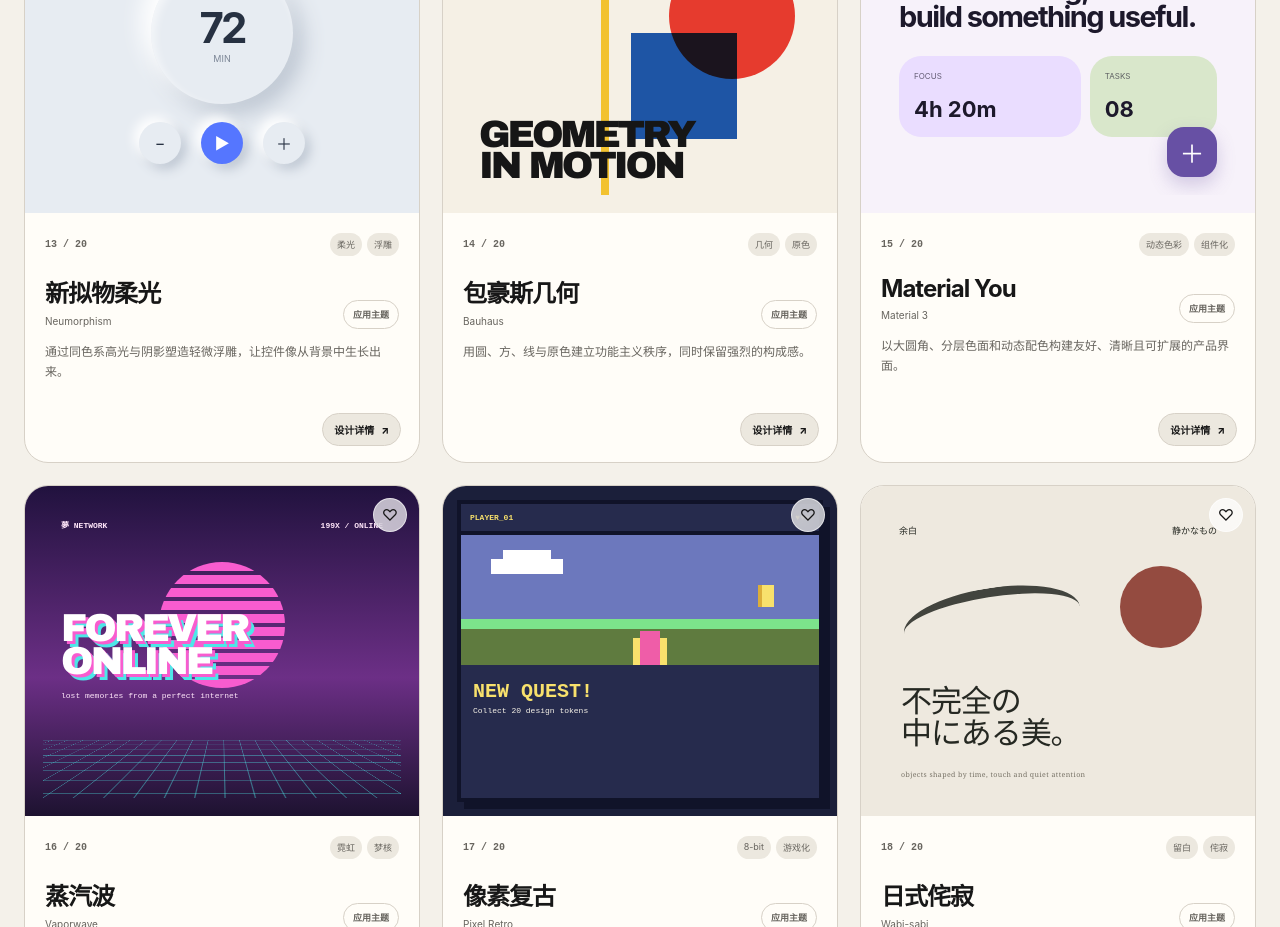
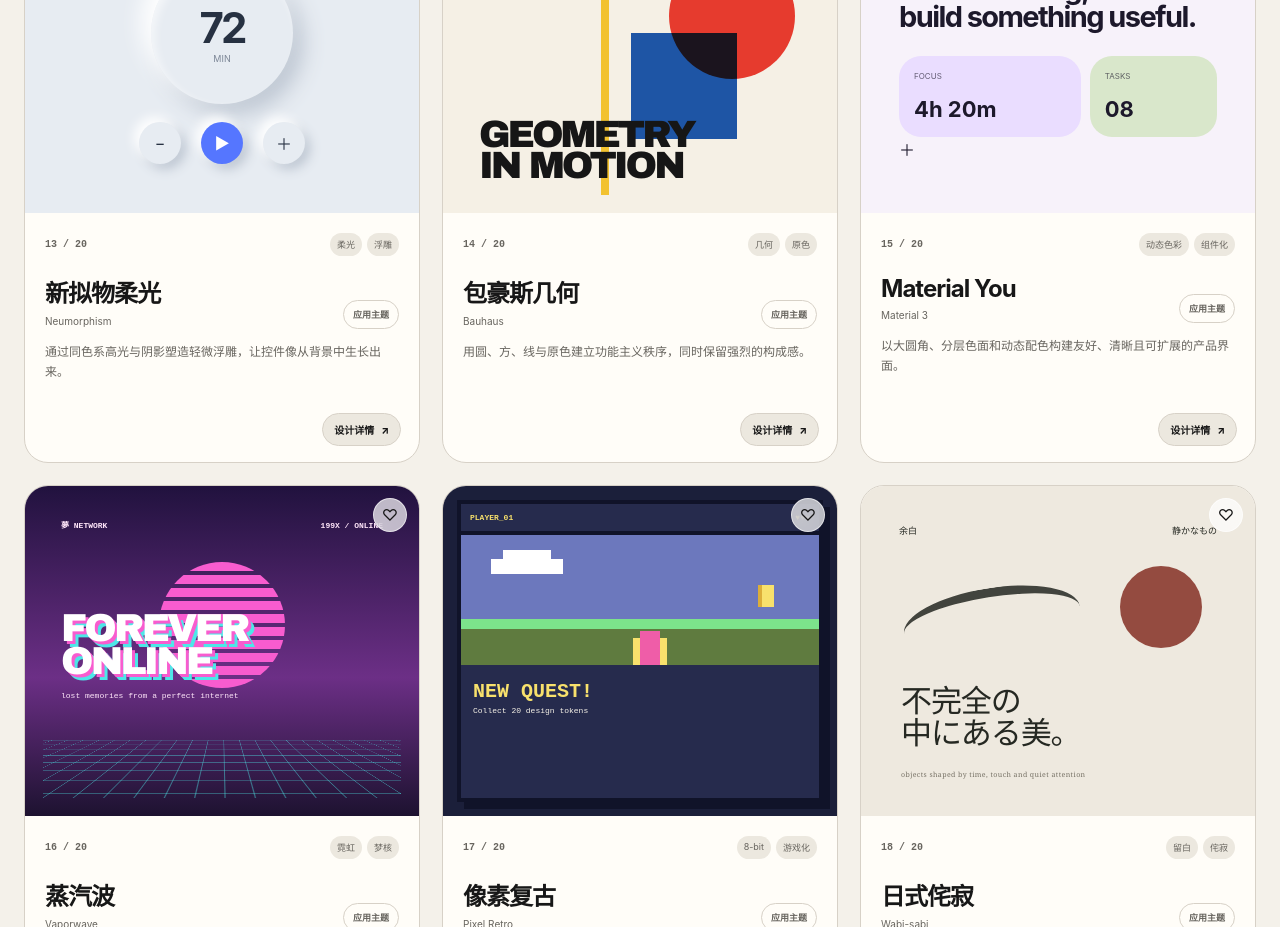
Before and after one commit to weepwood/style-atlas, a React (Vite) app: page / in a window 1280 px wide. Shown: the part 3620-4547 px from the top of the page. Built offline with nearby package versions, Linux system fonts and the light colour scheme.

Commit message:
修复 Material 预览嵌套按钮语义

```diff
--- a/src/components/ExtraStylePreview.tsx
+++ b/src/components/ExtraStylePreview.tsx
@@ -28,7 +28,7 @@ export function ExtraStylePreview({ styleId }: ExtraStylePreviewProps) {
           <div className="material-top"><span>Today</span><i>●</i></div>
           <h4>Good morning,<br />build something useful.</h4>
           <div className="material-cards"><div><small>FOCUS</small><strong>4h 20m</strong></div><div><small>TASKS</small><strong>08</strong></div></div>
-          <button type="button" tabIndex={-1}>＋</button>
+          <span className="material-fab" aria-hidden="true">＋</span>
         </div>
       )
     case 'vaporwave':
```
